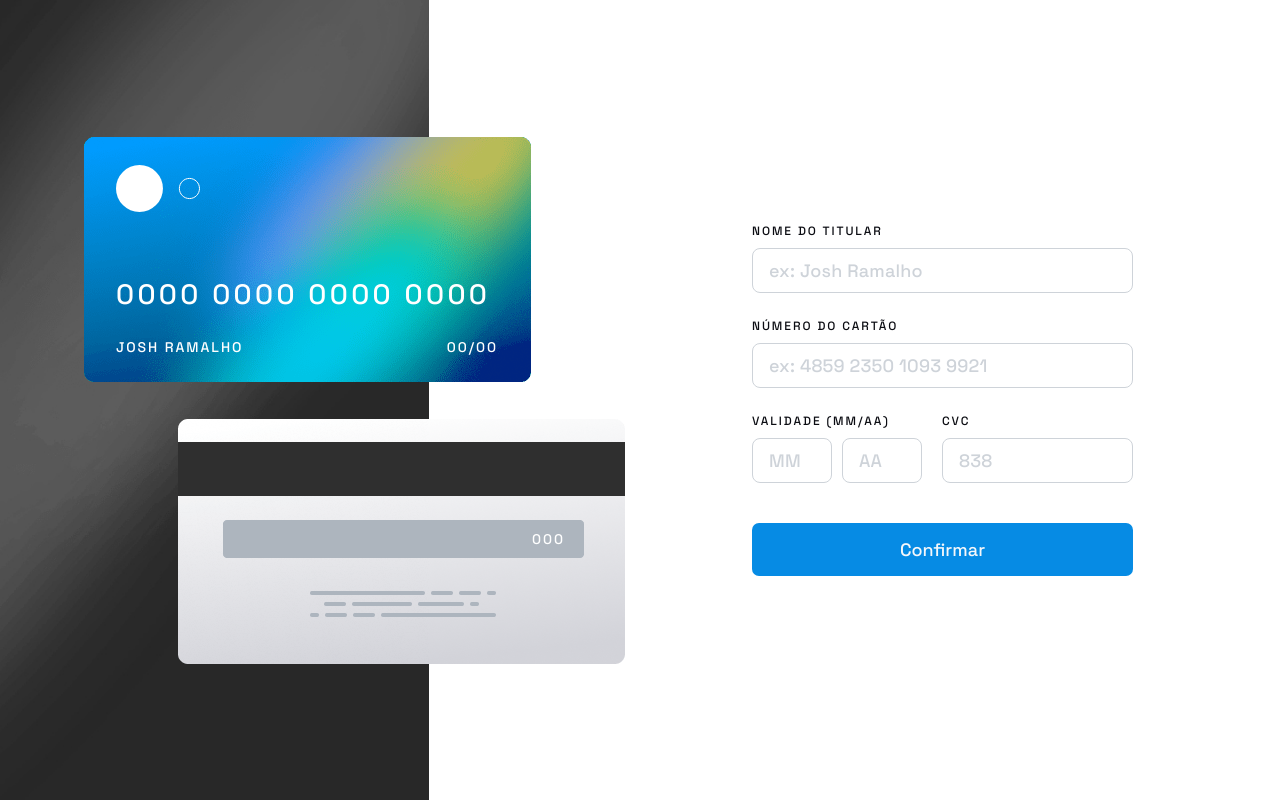
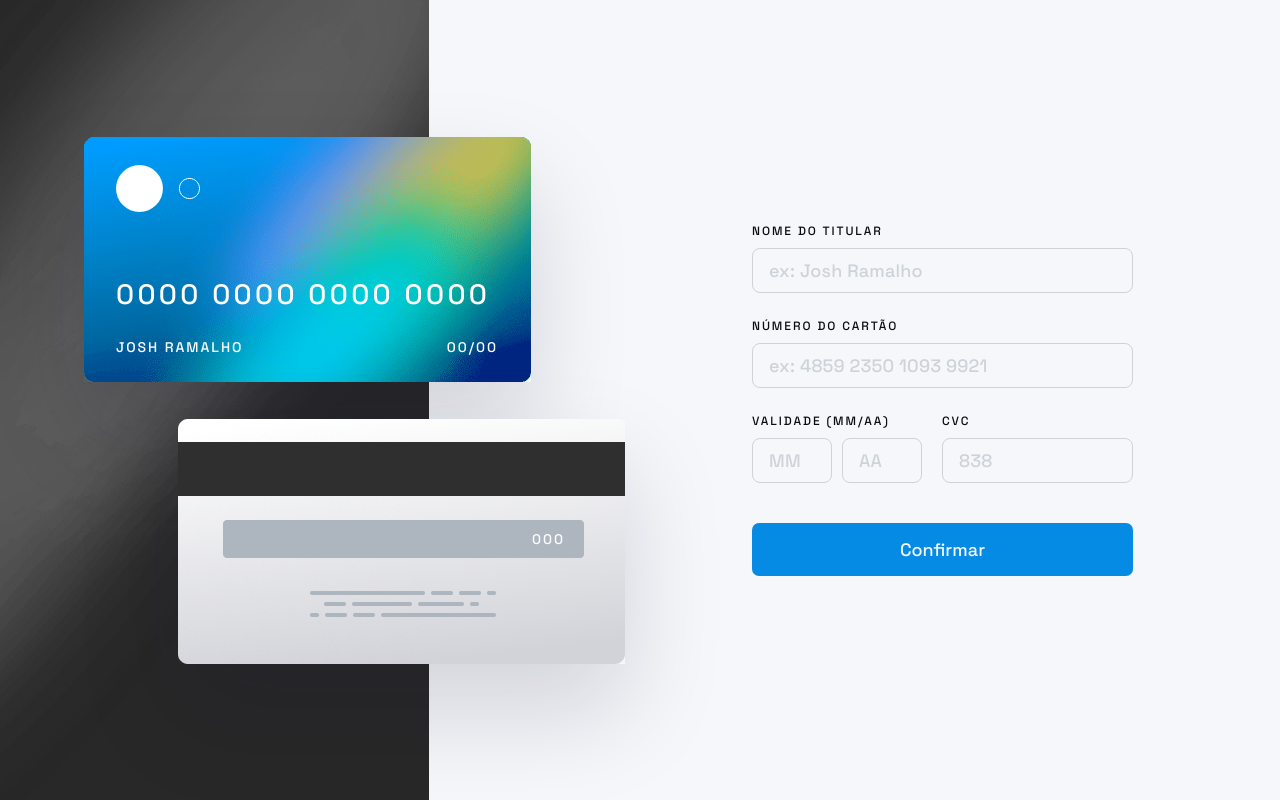
Before and after one commit to rafaelvieiracosta/interactive-card, a Vue app: page / in a window 1280 px wide. Built offline with nearby package versions, Linux system fonts and the light colour scheme.

Commit message:
fix: background color and shadows

```diff
--- a/src/App.vue
+++ b/src/App.vue
@@ -330,6 +330,7 @@ input[type=number] {
   align-items: center;
   min-height: 100vh;
   background-image: url('../src/assets/img/bg-main-desktop.jpg');
+  background-color: #F5F7FA;
   background-repeat: no-repeat;
   background-position: left;
   background-size: 40%;
@@ -383,6 +384,7 @@ main{
 .cartao-frente{
   position: relative;
   max-width: 447px;
+  box-shadow: rgba(17, 12, 46, 0.15) 0px 48px 100px 0px;
 }
 .cartao-frente-informacoes{
   position: absolute;
@@ -421,6 +423,7 @@ main{
   position: relative;
   max-width: 447px;
   color: #FFFFFF;
+  box-shadow: rgba(17, 12, 46, 0.15) 0px 48px 100px 0px;
 }
 .cartao-verso-informacoes{
   position: absolute;
@@ -513,6 +516,7 @@ form > .form-item + .form-item{
   border-radius: 8px;
   outline: none;
   border: 1px solid #CED3D9;
+  background-color: #F5F7FA;
   padding: 10px 16px;
   font-weight: 500;
   font-size: 18px;
```
